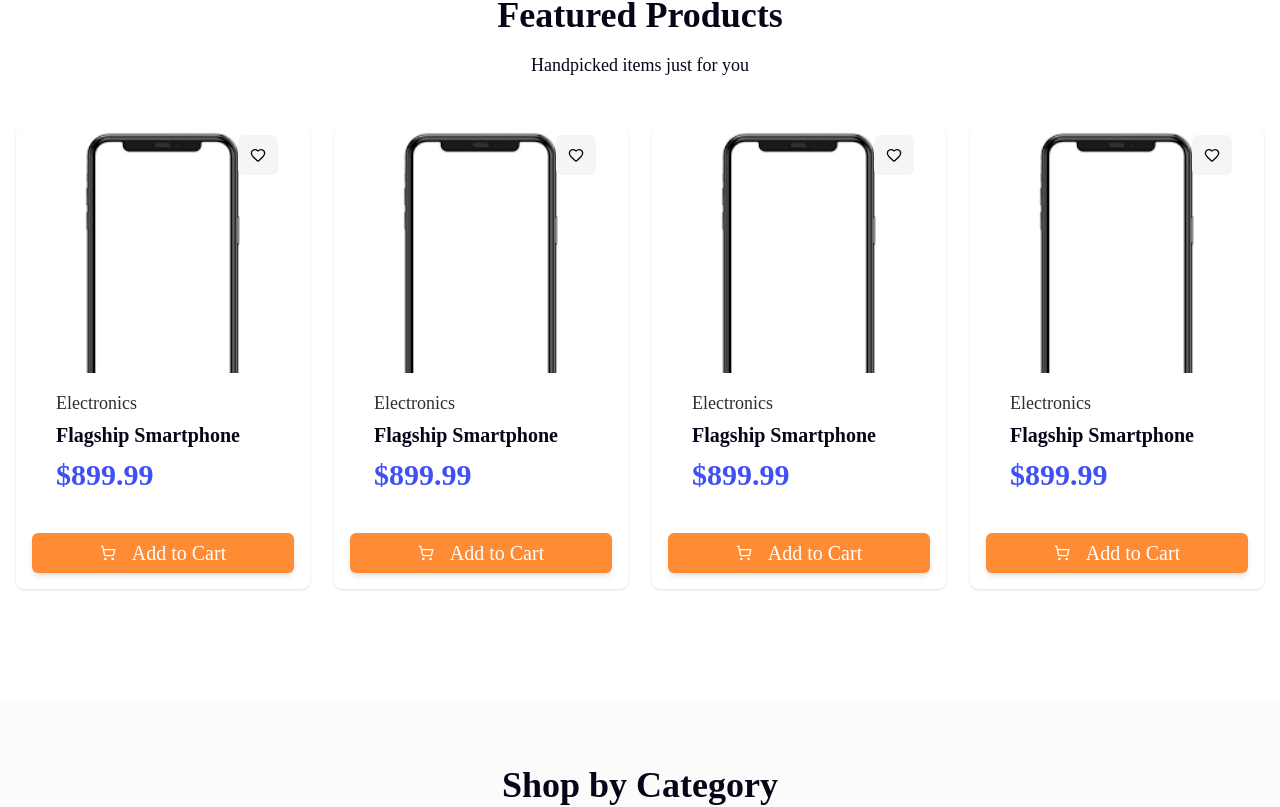
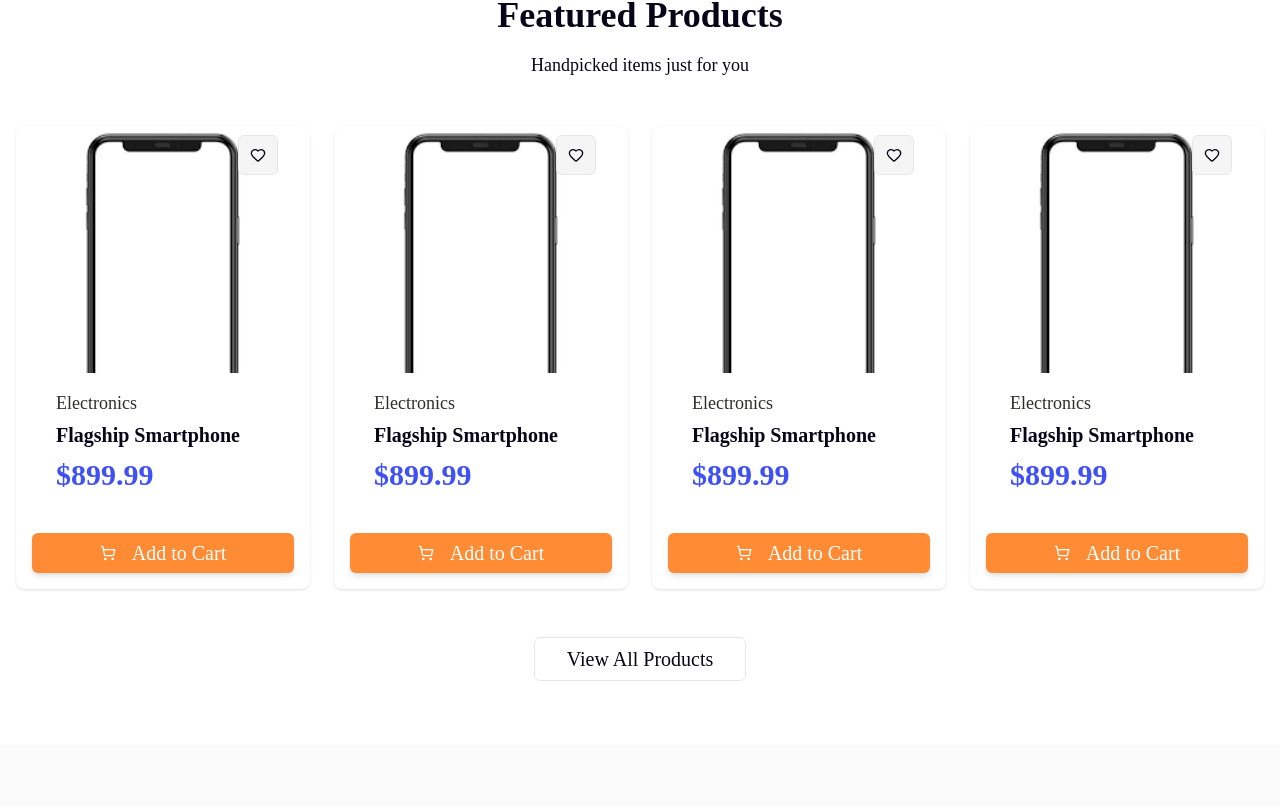
Before and after one commit to mohammadmehdidalvandii/shopHub-frontend, a Next.js app: page / in a window 1280 px wide. Shown: the part 853-1660 px from the top of the page. Built offline with nearby package versions, Linux system fonts and the light colour scheme.

Commit message:
fixed FeaturedProducts

```diff
--- a/src/app/globals.css
+++ b/src/app/globals.css
@@ -46,7 +46,7 @@
   --color-accent:#ff8c34;
   --color-danger:#f44336;
   --color-danger-dark:#993333;
-  --color-input: #E4E4E7,
+  --color-input: #E4E4E7;
   --color-border:#e6e6e6;
   --color-text:#060618
 }
--- a/src/components/templates/home/FeaturedProducts/FeaturedProducts.tsx
+++ b/src/components/templates/home/FeaturedProducts/FeaturedProducts.tsx
@@ -1,4 +1,6 @@
 import ProductCard from '@/components/modules/ProductCard/ProductCard'
+import { Button } from '@/components/ui/Button'
+import Link from 'next/link'
 import React from 'react'
 
 const FeaturedProducts:React.FC = ()=>{
@@ -14,6 +16,11 @@ const FeaturedProducts:React.FC = ()=>{
             <ProductCard/>
             <ProductCard/>
         </div>
+        <div className="text-center">
+          <Link href='/Products'>
+          <Button size='lg' variant="outline">View All Products</Button>
+          </Link>
+        </div>
     </section>
   )
 }
--- a/src/components/ui/Button.tsx
+++ b/src/components/ui/Button.tsx
@@ -10,7 +10,7 @@ const buttonVariants = cva(
         variant:{
             default:'bg-primary text-white hover:bg-primary/90 hover:scale-105 shadow-sm hover:shadow-lg active:scale-95',
             destructive:"bg-danger text-white  hover:bg-danger-dark hover:scale-105 shadow-sm hover:shadow-lg active:scale-95",
-            outline:"border-input bg-white hover:bg-accent hover:text-white hover:border-accent hover:scale-105 active:scale-95",
+            outline:"border border-border bg-white hover:bg-accent hover:text-white hover:border-accent hover:scale-105 active:scale-95",
             secondary:"bg-gray-dark text-white hover:bg-gray-dark/80 hover:scale-105 shadow-sm hover:shadow-md active:scale-95",
             ghost:"hover:bg-accent hover:text-white hover:scale-105 active:scale-95",
             link:"text-primary underline-offset-4 hover:underline hover:text-primary/80",
```
